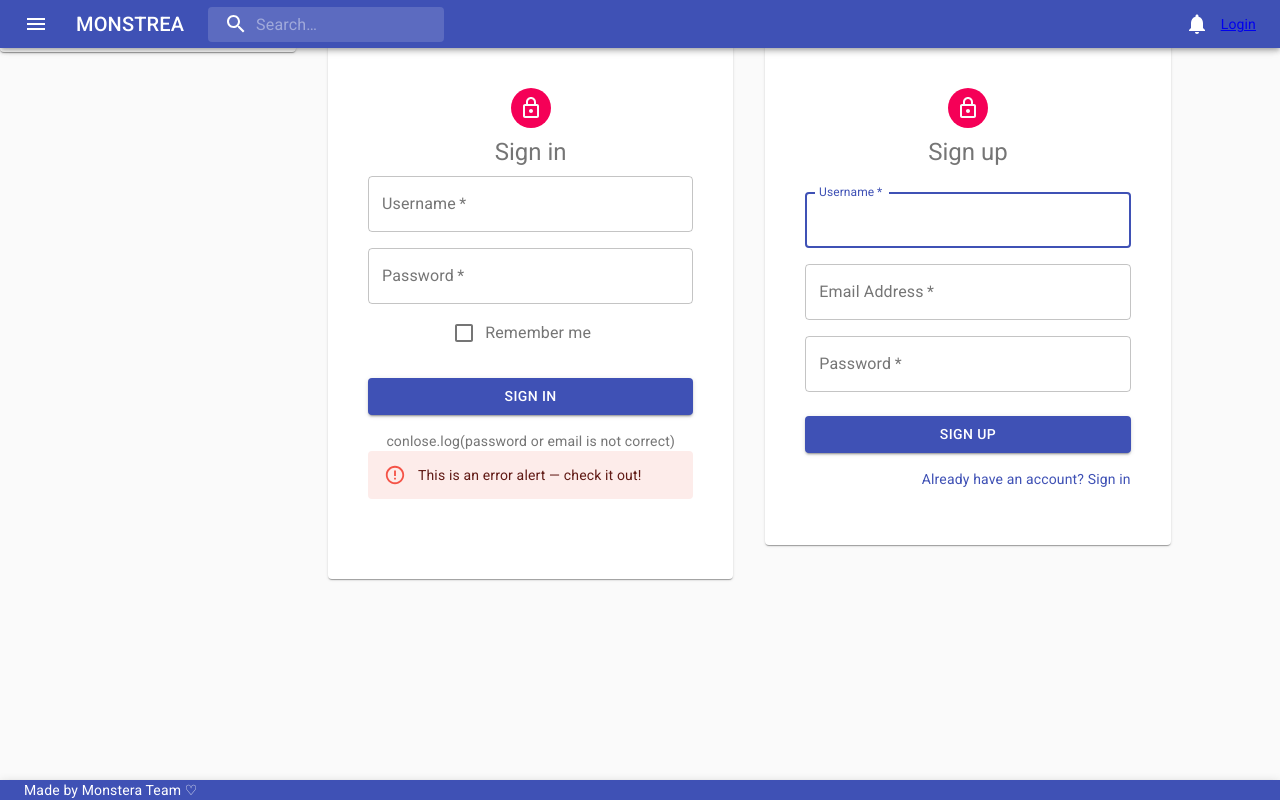
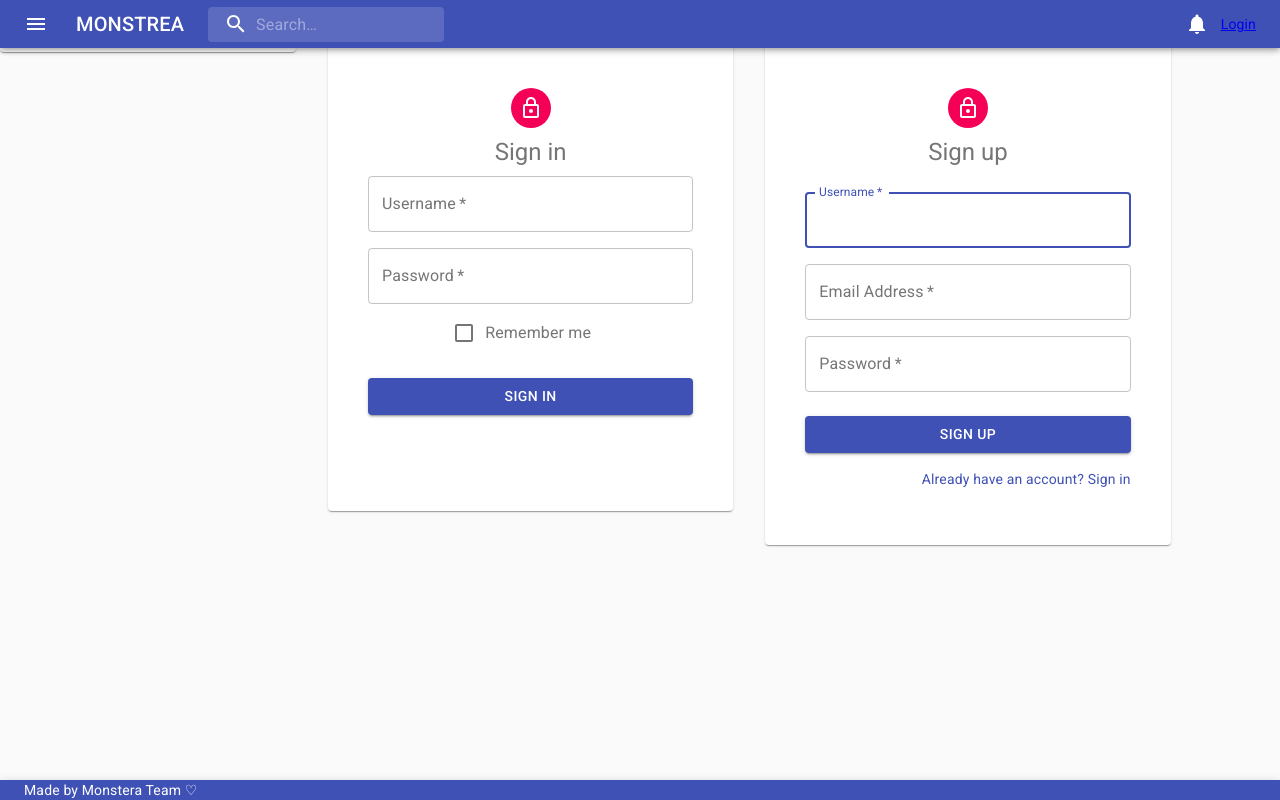
Before and after one commit to down-dive/monstera, a React (Create React App) app in the folder client/: page /signin in a window 1280 px wide. Built offline with nearby package versions, Linux system fonts and the light colour scheme; no server answers.

Commit message:
comminting out not working code

```diff
--- a/client/src/components/Sign-in/index.js
+++ b/client/src/components/Sign-in/index.js
@@ -143,10 +143,10 @@ const Login = props => {
         </form>
 
         {error && <div>Login failed</div>}
-        conlose.log(password or email is not correct)
+        {/* conlose.log(password or email is not correct)
         <div className={classes.root}>
       <Alert severity="error">This is an error alert — check it out!</Alert>
-      </div>
+      </div> */}
       </div>
       <Box mt={8}>
       </Box>
```
